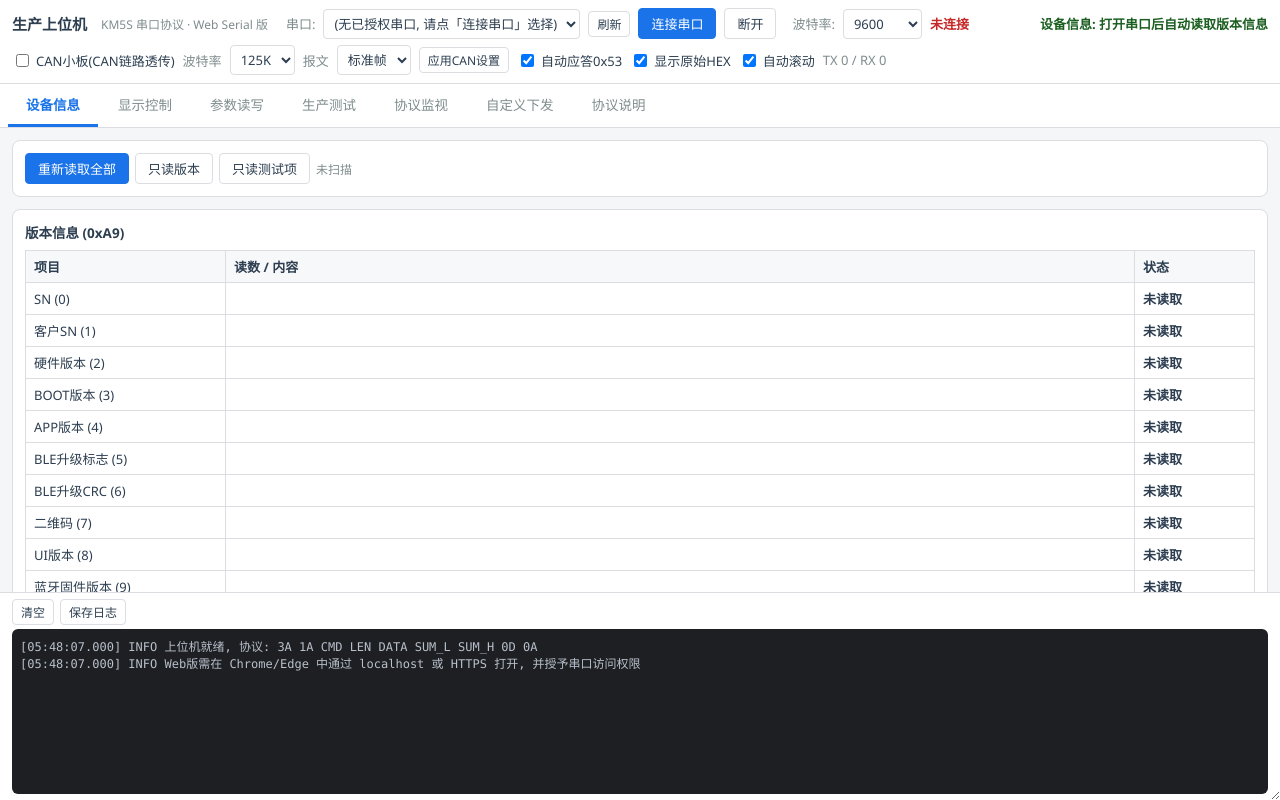
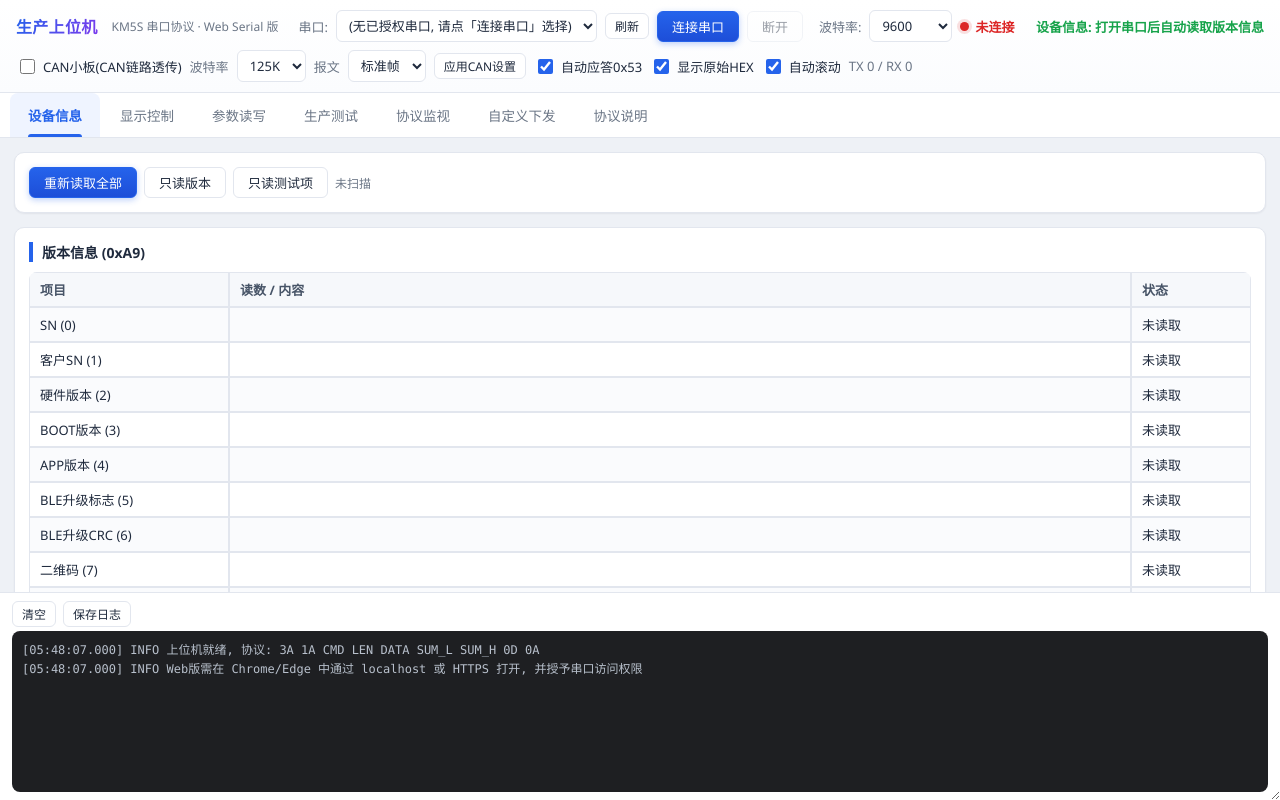
Before and after one commit to shang256/shang256.github.io, a plain HTML site: page 5s协议计算.html in a window 1280 px wide. Drawn offline with Linux system fonts and the light colour scheme.

```diff
--- a/5s协议计算.html
+++ b/5s协议计算.html
@@ -3,24 +3,27 @@
 <head>
 <meta charset="utf-8">
 <meta name="viewport" content="width=device-width, initial-scale=1">
-<title> 生产上位机 - KM5S 协议 (Web版)</title>
+<title>  生产上位机 - KM5S 协议 (Web版)</title>
 <style>
   :root {
-    --bg: #f5f6f8;
+    --bg: #eef1f6;
     --panel: #ffffff;
-    --border: #dcdde1;
-    --text: #2c3e50;
-    --muted: #7f8c8d;
-    --accent: #1a73e8;
-    --accent-dark: #1557b0;
-    --green: #1b5e20;
-    --red: #c62828;
-    --orange: #e67e22;
+    --border: #e2e6ee;
+    --text: #1f2a3d;
+    --muted: #6b7686;
+    --accent: #2563eb;
+    --accent-dark: #1d4ed8;
+    --accent-light: #eff4ff;
+    --green: #16a34a;
+    --red: #dc2626;
+    --orange: #d97706;
+    --shadow-sm: 0 1px 2px rgba(16, 24, 40, .06);
+    --shadow: 0 4px 14px rgba(16, 24, 40, .08);
   }
   * { box-sizing: border-box; }
   html, body { height: 100%; margin: 0; }
   body {
-    font-family: "Microsoft YaHei UI", "Microsoft YaHei", "Segoe UI", sans-serif;
+    font-family: "Microsoft YaHei UI", "Microsoft YaHei", "Segoe UI", "PingFang SC", sans-serif;
     font-size: 13px;
     color: var(--text);
     background: var(--bg);
@@ -29,78 +32,104 @@
     height: 100vh;
     overflow: hidden;
   }
-  header { flex: 0 0 auto; background: var(--panel); border-bottom: 1px solid var(--border); padding: 8px 12px; }
+  header {
+    flex: 0 0 auto; background: linear-gradient(180deg, #ffffff, #fbfcfe);
+    border-bottom: 1px solid var(--border); padding: 10px 16px; box-shadow: var(--shadow-sm);
+  }
   .row { display: flex; align-items: center; flex-wrap: wrap; gap: 8px; }
-  .row + .row { margin-top: 6px; }
-  .title { font-size: 15px; font-weight: 700; margin-right: 6px; }
-  .sub { color: var(--muted); font-size: 12px; margin-right: 10px; }
-  label { color: var(--muted); }
-  select, input[type=text], input[type=number] {
-    border: 1px solid var(--border); border-radius: 4px; padding: 4px 6px;
-    font: inherit; color: var(--text); background: #fff;
-  }
+  .row + .row { margin-top: 8px; }
+  .title {
+    font-size: 16px; font-weight: 800; margin-right: 6px; letter-spacing: .3px;
+    background: linear-gradient(120deg, var(--accent), #7c3aed);
+    -webkit-background-clip: text; background-clip: text; -webkit-text-fill-color: transparent;
+  }
+  .sub { color: var(--muted); font-size: 12px; margin-right: 12px; }
+  label { color: var(--muted); font-weight: 500; }
+  select, input[type=text], input[type=number], textarea {
+    border: 1px solid var(--border); border-radius: 6px; padding: 5px 8px;
+    font: inherit; color: var(--text); background: #fff; transition: border-color .15s, box-shadow .15s;
+  }
+  select:focus, input:focus, textarea:focus {
+    outline: none; border-color: var(--accent); box-shadow: 0 0 0 3px rgba(37, 99, 235, .12);
+  }
+  input[type=checkbox] { accent-color: var(--accent); width: 15px; height: 15px; cursor: pointer; }
   button {
-    border: 1px solid var(--border); border-radius: 4px; padding: 5px 12px;
+    border: 1px solid var(--border); border-radius: 6px; padding: 5px 14px;
     background: #fff; color: var(--text); cursor: pointer; font: inherit;
-    transition: background .15s, border-color .15s;
-  }
-  button:hover { background: #f0f2f5; }
-  button.primary { background: var(--accent); border-color: var(--accent); color: #fff; }
-  button.primary:hover { background: var(--accent-dark); }
-  button.danger:hover { background: #fdecea; border-color: var(--red); color: var(--red); }
-  button.small { padding: 3px 8px; font-size: 12px; }
-  .status { font-weight: 600; }
-  .status.ok { color: var(--green); }
-  .status.off { color: var(--red); }
+    transition: background .15s, border-color .15s, box-shadow .15s, transform .1s;
+  }
+  button:hover { background: #f2f4f8; border-color: #cdd4e0; }
+  button:active { transform: translateY(1px); }
+  button:disabled { opacity: .45; cursor: not-allowed; }
+  button.primary {
+    background: linear-gradient(180deg, var(--accent), var(--accent-dark));
+    border-color: var(--accent); color: #fff; box-shadow: 0 2px 6px rgba(37, 99, 235, .3);
+  }
+  button.primary:hover { background: linear-gradient(180deg, #2f6ff0, #1d4ed8); box-shadow: 0 3px 9px rgba(37, 99, 235, .35); }
+  button.danger:hover { background: #fef2f2; border-color: var(--red); color: var(--red); }
+  button.small { padding: 3px 9px; font-size: 12px; }
+  #conn-status { display: inline-flex; align-items: center; gap: 6px; font-weight: 700; }
+  #conn-status::before { content: ''; width: 9px; height: 9px; border-radius: 50%; background: #9ca3af; }
+  #conn-status.ok::before { background: var(--green); box-shadow: 0 0 0 3px rgba(22, 163, 74, .16); }
+  #conn-status.off::before { background: var(--red); box-shadow: 0 0 0 3px rgba(220, 38, 38, .14); }
+  #conn-status.ok { color: var(--green); }
+  #conn-status.off { color: var(--red); }
   .summary { color: var(--green); font-weight: 600; margin-left: auto; }
-  .chk { display: inline-flex; align-items: center; gap: 4px; color: var(--text); }
-
-  nav { flex: 0 0 auto; display: flex; background: var(--panel); border-bottom: 1px solid var(--border); padding: 0 8px; gap: 2px; }
+  .chk { display: inline-flex; align-items: center; gap: 5px; color: var(--text); cursor: pointer; }
+
+  nav { flex: 0 0 auto; display: flex; background: var(--panel); border-bottom: 1px solid var(--border); padding: 0 10px; gap: 2px; }
   nav button {
-    border: none; background: transparent; border-bottom: 3px solid transparent;
-    padding: 10px 18px; font-size: 13.5px; border-radius: 0; color: var(--muted);
-  }
-  nav button:hover { background: #f0f2f5; }
-  nav button.active { color: var(--accent); border-bottom-color: var(--accent); font-weight: 600; }
+    position: relative; border: none; background: transparent; padding: 12px 18px;
+    font-size: 13.5px; border-radius: 8px 8px 0 0; color: var(--muted); transition: color .15s, background .15s;
+  }
+  nav button::after {
+    content: ''; position: absolute; left: 18px; right: 18px; bottom: 0; height: 3px;
+    background: var(--accent); border-radius: 3px 3px 0 0; transform: scaleX(0); transition: transform .2s;
+  }
+  nav button:hover { background: #f4f6fa; color: var(--text); }
+  nav button.active { color: var(--accent); font-weight: 700; background: var(--accent-light); }
+  nav button.active::after { transform: scaleX(1); }
 
   main { flex: 1 1 auto; min-height: 0; position: relative; }
-  main section { display: none; position: absolute; inset: 0; padding: 12px; overflow: auto; background: var(--bg); }
+  main section { display: none; position: absolute; inset: 0; padding: 14px; overflow: auto; background: var(--bg); }
   main section.active { display: block; }
 
   .card {
-    background: var(--panel); border: 1px solid var(--border); border-radius: 8px;
-    padding: 12px; margin-bottom: 12px;
-  }
-  .card h3 { margin: 0 0 8px; font-size: 13.5px; }
+    background: var(--panel); border: 1px solid var(--border); border-radius: 10px;
+    padding: 14px; margin-bottom: 14px; box-shadow: var(--shadow-sm);
+  }
+  .card h3 { margin: 0 0 10px; font-size: 14px; padding-left: 9px; border-left: 4px solid var(--accent); }
   .tip { color: var(--muted); font-size: 12px; }
 
-  table.grid { width: 100%; border-collapse: collapse; background: #fff; }
-  table.grid th, table.grid td { border: 1px solid var(--border); padding: 6px 8px; text-align: left; }
-  table.grid th { background: #f7f8fa; font-weight: 600; }
+  table.grid { width: 100%; border-collapse: separate; border-spacing: 0; background: #fff; border-radius: 8px; overflow: hidden; }
+  table.grid th, table.grid td { border: 1px solid var(--border); padding: 7px 10px; text-align: left; }
+  table.grid th { background: #f6f8fb; font-weight: 700; color: #475467; }
   table.grid td.val { word-break: break-all; }
-  td.status-done { color: var(--green); }
-  td.status-err { color: var(--red); }
-  td.status-wait { color: var(--orange); }
-
-  .grid-cols { display: grid; gap: 10px; }
+  table.grid tr:nth-child(even) { background: #fafbfd; }
+  table.grid tr:not(:first-child):hover td { background: var(--accent-light); }
+  td.status-done { color: var(--green); font-weight: 600; }
+  td.status-err { color: var(--red); font-weight: 600; }
+  td.status-wait { color: var(--orange); font-weight: 600; }
+
+  .grid-cols { display: grid; gap: 12px; }
   .cols-3 { grid-template-columns: repeat(auto-fill, minmax(300px, 1fr)); }
   .cols-2 { grid-template-columns: repeat(auto-fill, minmax(340px, 1fr)); }
 
   .field { display: grid; grid-template-columns: 150px 1fr auto; gap: 8px; align-items: center; padding: 4px 0; }
-  .field label.lbl { text-align: right; color: var(--text); }
+  .field label.lbl { text-align: right; color: var(--text); font-weight: 500; }
   .field .tip { grid-column: 3; }
 
-  .btnrow { display: flex; gap: 6px; flex-wrap: wrap; align-items: center; }
+  .btnrow { display: flex; gap: 7px; flex-wrap: wrap; align-items: center; }
 
   footer {
     flex: 0 0 auto; background: var(--panel); border-top: 1px solid var(--border);
-    padding: 6px 12px; min-height: 140px; height: 26vh; resize: vertical; overflow: hidden;
-    display: flex; flex-direction: column;
+    padding: 8px 12px; min-height: 140px; height: 26vh; resize: vertical; overflow: hidden;
+    display: flex; flex-direction: column; box-shadow: 0 -2px 8px rgba(16, 24, 40, .04);
   }
   #log {
     flex: 1 1 auto; min-height: 0; overflow: auto; background: #1e1f22; color: #d7d9dd;
-    font-family: Consolas, "Courier New", monospace; font-size: 12px;
-    border-radius: 6px; padding: 8px; white-space: pre-wrap; word-break: break-all;
+    font-family: Consolas, "Courier New", monospace; font-size: 12px; line-height: 1.6;
+    border-radius: 8px; padding: 10px; white-space: pre-wrap; word-break: break-all;
   }
   #log .t-TX { color: #6cb6ff; }
   #log .t-RX { color: #7ee2a8; }
@@ -108,19 +137,24 @@
   #log .t-WARN { color: #ffb86b; }
   #log .t-INFO { color: #b8c0cc; }
 
-  pre.help { font-family: Consolas, "Courier New", monospace; font-size: 12px; white-space: pre-wrap; line-height: 1.5; }
+  pre.help { font-family: Consolas, "Courier New", monospace; font-size: 12px; white-space: pre-wrap; line-height: 1.6; color: #374151; }
   .mono { font-family: Consolas, "Courier New", monospace; }
 
-  .color-btn { width: 88px; }
-  .custom-row { display: flex; align-items: center; gap: 8px; margin: 8px 0; }
-  .custom-row > label { min-width: 96px; text-align: right; }
+  .color-btn { width: 92px; }
+  .custom-row { display: flex; align-items: center; gap: 8px; margin: 9px 0; }
+  .custom-row > label { min-width: 96px; text-align: right; font-weight: 500; }
   .badge { color: var(--muted); }
+
+  ::-webkit-scrollbar { width: 9px; height: 9px; }
+  ::-webkit-scrollbar-thumb { background: #c3c9d4; border-radius: 5px; }
+  ::-webkit-scrollbar-thumb:hover { background: #a7b0bf; }
+  ::-webkit-scrollbar-track { background: transparent; }
 </style>
 </head>
 <body>
 <header>
   <div class="row">
-    <span class="title"> 生产上位机</span>
+    <span class="title">  生产上位机</span>
     <span class="sub">KM5S 串口协议 · Web Serial 版</span>
     <label>串口:</label>
     <select id="port-sel" style="min-width:180px"></select>
@@ -808,6 +842,7 @@ async function pickAndConnect(){
 }
 
 async function connect(specificPort){
+  if (specificPort && typeof specificPort.open !== 'function') specificPort = undefined;
   if (port){ await disconnect(); }
   let p = specificPort || null;
   if (!p){
@@ -1464,7 +1499,7 @@ function init(){
   buildParamForm();
   buildTestPage();
 
-  document.getElementById('btn-connect').onclick = connect;
+  document.getElementById('btn-connect').onclick = () => connect();
   document.getElementById('btn-disconnect').onclick = disconnect;
   document.getElementById('btn-refresh').onclick = pickAndConnect;
   // 点击串口下拉框时弹出系统串口选择框, 重新选择串口并自动连接
```
